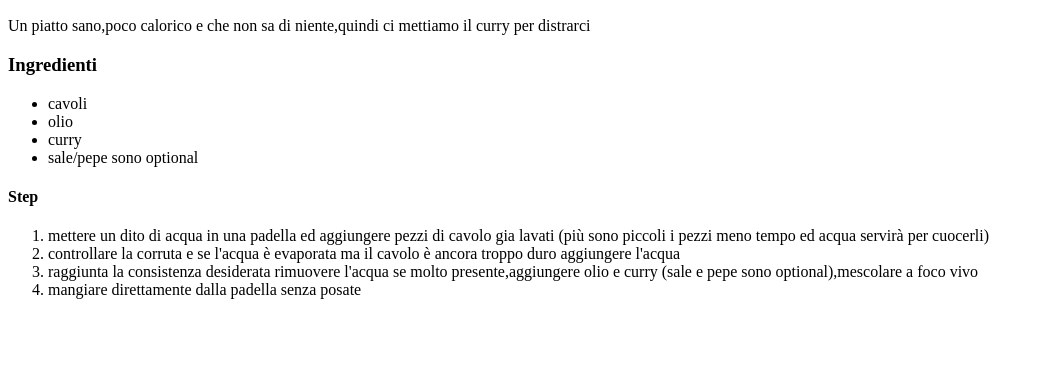
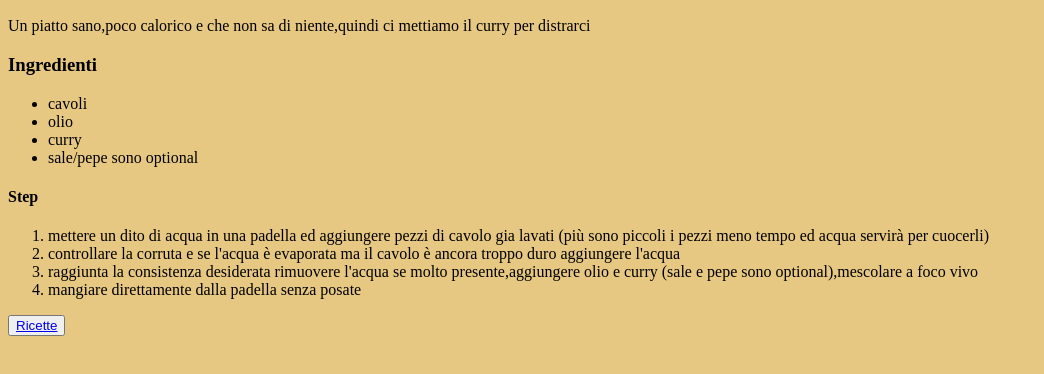
Before and after one commit to PiovascoRampante/odin-recipes, a plain HTML site: page recipes/cavoli-al-curry.html in a window 1280 px wide. Shown: the part 416-790 px from the top of the page, without its empty margins (0-1044 px from the left). Drawn offline with Linux system fonts and the light colour scheme.

Commit message:
agginto css+home button

```diff
--- a/recipes/cavoli-al-curry.html
+++ b/recipes/cavoli-al-curry.html
@@ -1,3 +1,5 @@
+<link rel="stylesheet" href="cavoli.css">
+
 <h1>Cavoli al curry</h1>
 <img src="https://oursaltykitchen.com/wp-content/uploads/2021/02/how-to-cook-cauliflower-1-768x1151.jpg" alt="immagine di cavoli">
 <h2>Descrizione</h2>
@@ -15,5 +17,6 @@
         <li>controllare la corruta e se l'acqua è evaporata ma il cavolo è ancora troppo duro aggiungere l'acqua</li>
         <li>raggiunta la consistenza desiderata rimuovere l'acqua se molto presente,aggiungere olio e curry (sale e pepe sono optional),mescolare a foco vivo</li>
         <li>mangiare direttamente dalla padella senza posate</li>
+    </ol>
 
-    </ol>
+<button><a href="../index.html">Ricette</a></button>
--- /dev/null
+++ b/recipes/cavoli.css
@@ -0,0 +1,8 @@
+body {
+    background-color: rgb(231, 200, 131);
+}
+
+img {
+    height: auto;
+    width: 400px;
+}
--- /dev/null
+++ b/recipes/pasta.css
@@ -0,0 +1,8 @@
+body {
+    background-color: rgb(231, 200, 131);
+}
+
+img {
+    height: auto;
+    width: 400px;
+}
--- /dev/null
+++ b/recipes/soffritto.css
@@ -0,0 +1,8 @@
+body {
+    background-color: rgb(231, 200, 131);
+}
+
+img {
+    height: auto;
+    width: 400px;
+}
--- /dev/null
+++ b/style.css
@@ -0,0 +1,3 @@
+body {
+    background-color: rgb(231, 200, 131);
+}
```
Also changed, not shown: index.html (+1 -3 lines), recipes/pasta-e-fagioli.html (+4 -2 lines), recipes/soffritto.html (+4 -1 lines).
